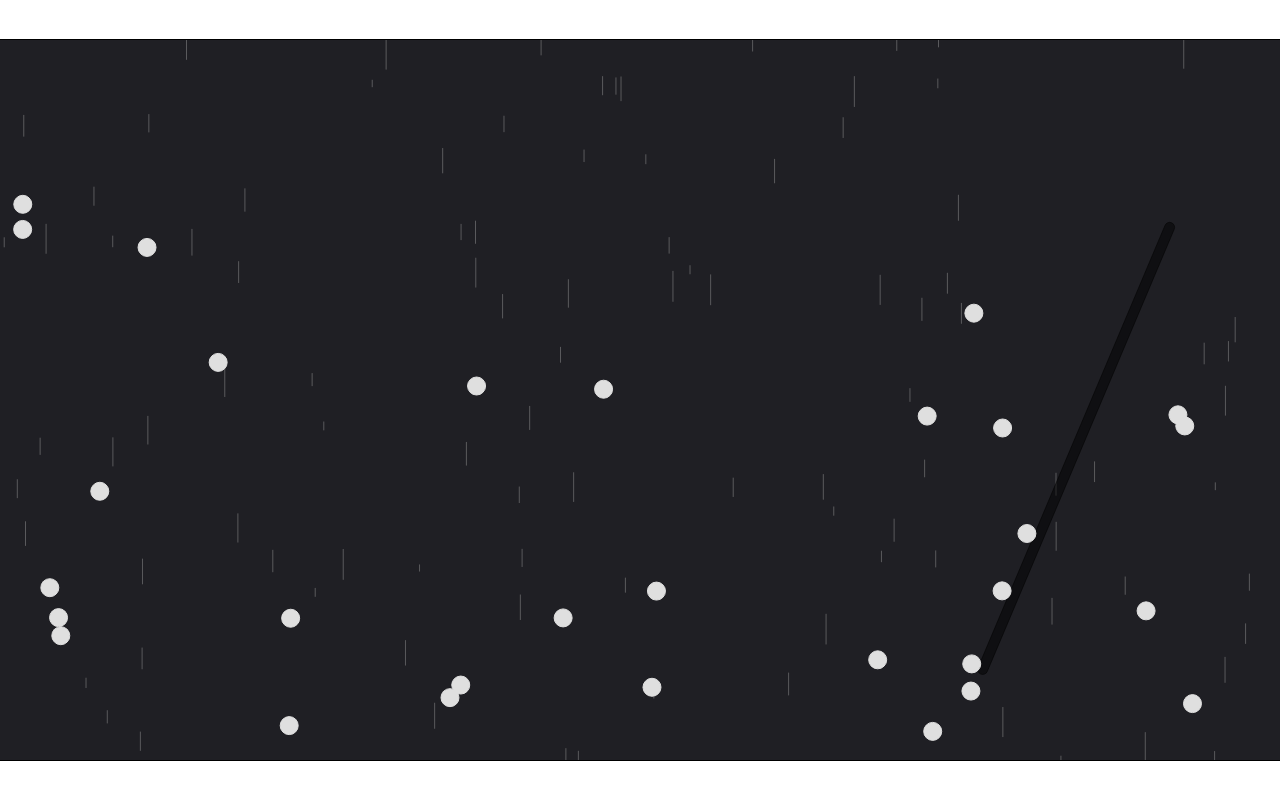
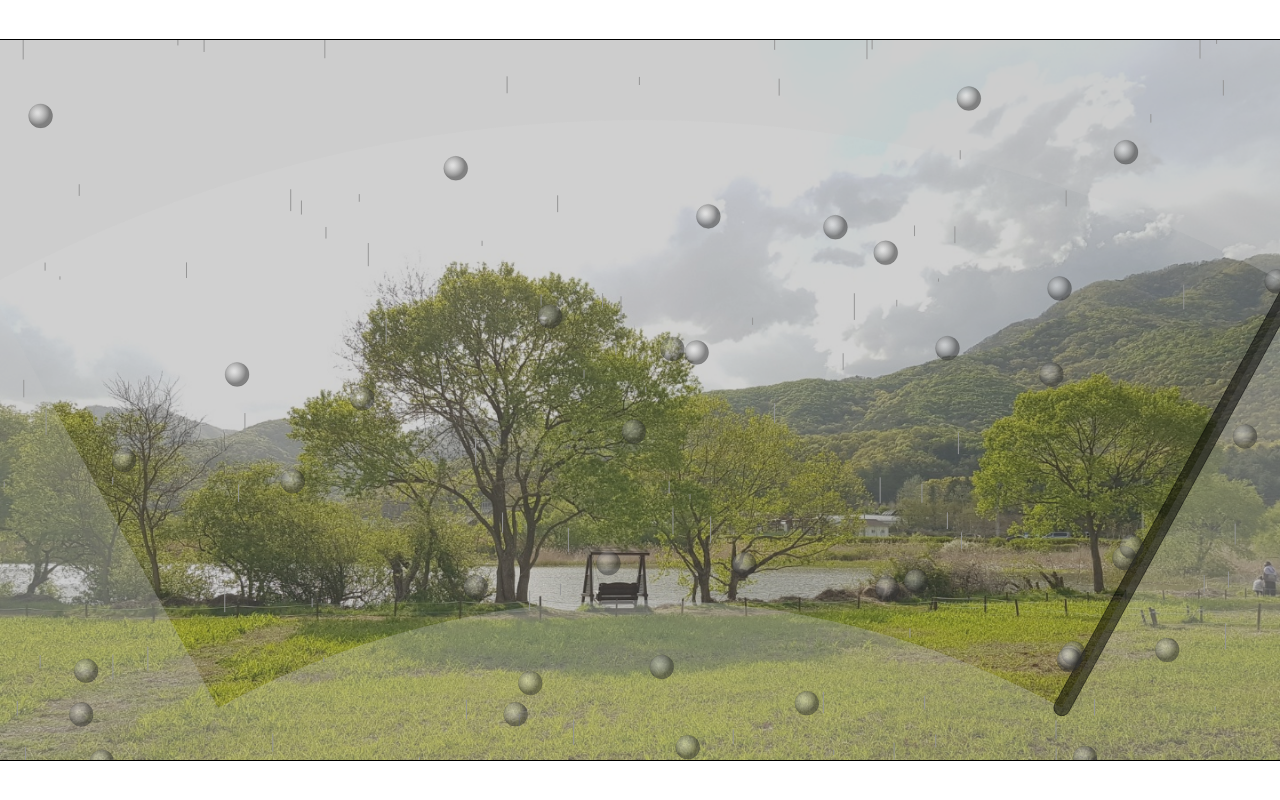
Before and after one commit to 4802852/watching_rain_in_car, a React (Create React App) app: page / in a window 1280 px wide. Built offline with nearby package versions, Linux system fonts and the light colour scheme.

Commit message:
style modify

```diff
--- a/src/components/RainDrop.js
+++ b/src/components/RainDrop.js
@@ -3,10 +3,10 @@ export class DropOnAir {
     this.index = index;
     this.canvasWidth = canvasWidth;
     this.canvasHeight = canvasHeight;
-    this.speedVar = Math.floor(canvasHeight / 150);
-    this.minSpeed = Math.floor(canvasHeight / 20);
-    this.lengthVar = Math.floor(canvasHeight / 30);
-    this.minLength = Math.floor(canvasHeight / 100);
+    this.speedVar = canvasHeight / 150;
+    this.minSpeed = canvasHeight / 20;
+    this.lengthVar = canvasHeight / 30;
+    this.minLength = canvasHeight / 255;
     this.x = Math.random() * this.canvasWidth;
     this.y = Math.random() * this.canvasHeight;
     this.speed = Math.random() * this.speedVar + this.minSpeed;
@@ -14,7 +14,7 @@ export class DropOnAir {
   }
 
   draw(context) {
-    context.strokeStyle = "rgb(150,150,150,0.5)";
+    context.strokeStyle = "rgb(150,150,150)";
     context.beginPath();
     context.moveTo(this.x, this.y);
     context.lineTo(this.x, this.y + this.length);
@@ -38,19 +38,24 @@ export class DropOnWindow {
     this.index = index;
     this.canvasWidth = canvasWidth;
     this.canvasHeight = canvasHeight;
-    this.dropSize = Math.floor(canvasHeight / 80);
-    this.wiperThres = canvasWidth <= 500 ? this.dropSize / 2 + 5 : this.dropSize / 2 + 8;
-    this.speedVar = Math.floor(canvasHeight / 200);
-    this.minSpeed = Math.floor(canvasHeight / 200);
-    this.lengthVar = Math.floor(canvasHeight / 150);
-    this.minLength = Math.floor(canvasHeight / 100);
+    this.dropSize = Math.floor(canvasHeight / 60);
+    this.wiperThres = canvasWidth / 80;
+    this.speedVar = canvasHeight / 500;
+    this.minSpeed = canvasHeight / 400;
+    this.lengthVar = canvasHeight / 30;
+    this.minLength = canvasHeight / 500;
     this.x = Math.random() * this.canvasWidth;
     this.y = Math.random() * this.canvasHeight;
-    this.speed = Math.random() * this.speedVar + this.minSpeed;
+    this.maxSpeed = Math.random() * this.speedVar + this.minSpeed;
     this.length = Math.random() * this.lengthVar + this.minLength;
+    this.cnt = 0;
+    this.speed = 0;
+    this.acceration = 0.05;
   }
 
   draw(context, wiperData) {
+    if (this.speed < this.maxSpeed) this.speed = this.acceration * (this.cnt / 50) * (this.cnt / 50);
+    this.cnt++;
     if (this.y > this.canvasHeight) {
       this.update();
     }
@@ -63,7 +68,6 @@ export class DropOnWindow {
       let down = Math.sqrt(Math.pow(ey - sy, 2) + Math.pow(sx - ex, 2));
       distance = up / down;
     }
-    // console.log(distance);
     const ab = { x: ex - sx, y: ey - sy };
     const ac = { x: this.x - sx, y: this.y - sy };
     const ba = { x: -ab.x, y: -ab.y };
@@ -80,22 +84,27 @@ export class DropOnWindow {
         this.x += dx * 2;
         this.y += dy * 2;
       }
-      this.y += this.speed / 3;
+      this.y += this.speed / 5;
     } else {
       this.y += this.speed;
     }
-    context.strokeStyle = "#dfdfdf";
+    context.strokeStyle = "rgb(0,0,0,00.1)";
     context.beginPath();
     context.arc(this.x, this.y, this.dropSize, 0, 2 * Math.PI);
     context.stroke();
-    context.fillStyle = "#dfdfdf";
+    let grd = context.createRadialGradient(this.x - this.dropSize / 4, this.y - this.dropSize / 4, (this.dropSize / 12) & 7, this.x - this.dropSize / 4, this.y - this.dropSize / 4, this.dropSize);
+    grd.addColorStop(0, "rgb(255,255,255,0.3)");
+    grd.addColorStop(1, "rgb(50,50,50,0.5");
+    context.fillStyle = grd;
     context.fill();
   }
 
   update() {
     this.x = Math.random() * this.canvasWidth;
     this.y = Math.random() * this.canvasHeight;
-    this.speed = Math.random() * this.speedVar + this.minSpeed;
+    this.maxSpeed = Math.random() * this.speedVar + this.minSpeed;
     this.length = Math.random() * this.lengthVar + this.minLength;
+    this.speed = 0;
+    this.cnt = 0;
   }
 }
--- a/src/components/RainInCar.js
+++ b/src/components/RainInCar.js
@@ -6,7 +6,7 @@ import Wiper from "./Wiper";
 const RainInCar = ({ canvasWidth, canvasHeight }) => {
   // Background
   const fillBackground = (context) => {
-    context.fillStyle = "rgb(31,31,36)";
+    context.fillStyle = "rgb(100,100,100,0.3)";
     context.fillRect(0, 0, canvasWidth, canvasHeight);
   };
 
@@ -14,14 +14,36 @@ const RainInCar = ({ canvasWidth, canvasHeight }) => {
   let IsWiping = false;
   let WipeStart = false;
 
-  const wiperVelocity = 0.01;
-  const wiper = new Wiper(canvasWidth, canvasHeight, wiperVelocity);
+  const wiperVelocity = 0.012;
+  const wiperLimit = 0.5;
+  const wiper = new Wiper(canvasWidth, canvasHeight, wiperVelocity, wiperLimit);
 
   const startWiping = () => {
     if (!IsWiping) WipeStart = true;
   };
 
-  // RainDrop
+  // Window Blur
+  const windowData = wiper.windowdata();
+  const blurWindow = (context) => {
+    const { centerX, centerY, minRadius, maxRadius, THETA } = windowData;
+    context.beginPath();
+    context.strokeStyle = "rgb(0,0,0, 0)";
+    context.beginPath();
+    context.moveTo(0, canvasHeight);
+    context.lineTo(0, 0);
+    context.lineTo(canvasWidth, 0);
+    context.lineTo(canvasWidth, canvasHeight);
+    context.lineTo(0, canvasHeight);
+    context.arc(centerX, centerY, minRadius, THETA - Math.PI, THETA - Math.PI + wiperLimit * 2);
+    context.arc(centerX, centerY, maxRadius, THETA - Math.PI + wiperLimit * 2, THETA - Math.PI, true);
+    context.lineTo(centerX + minRadius * Math.cos(THETA - Math.PI), centerY + minRadius * Math.sin(THETA - Math.PI));
+    context.closePath();
+    context.stroke();
+    context.fillStyle = "rgb(200,200,200,0.3)";
+    context.fill();
+  };
+
+  // RainDrop on Air
   const drops = [];
   for (let i = 0; i < (canvasWidth < 500 ? 50 : 100); i++) {
     drops.push(new DropOnAir(i, canvasWidth, canvasHeight));
@@ -29,7 +51,7 @@ const RainInCar = ({ canvasWidth, canvasHeight }) => {
 
   // RainDrop on Window
   const windowDrops = [];
-  for (let i = 0; i < (canvasWidth < 500 ? 15 : 30); i++) {
+  for (let i = 0; i < (canvasWidth < 500 ? 20 : 40); i++) {
     windowDrops.push(new DropOnWindow(i, canvasWidth, canvasHeight));
   }
 
@@ -38,6 +60,7 @@ const RainInCar = ({ canvasWidth, canvasHeight }) => {
     context.clearRect(0, 0, canvasWidth, canvasHeight);
     // Background
     fillBackground(context);
+    blurWindow(context);
     // Rain Drop
     drops.forEach((drop) => drop.update(context));
     // Wiper Movement
@@ -46,7 +69,7 @@ const RainInCar = ({ canvasWidth, canvasHeight }) => {
       WipeStart = false;
       setTimeout(() => {
         IsWiping = false;
-      }, ((0.4 * 4) / wiperVelocity / 60) * 1000);
+      }, ((wiperLimit * 4) / wiperVelocity / 60) * 1000);
     }
     let wiperData = wiper.animate(context, IsWiping);
     // Rain Drop on Window
@@ -54,7 +77,7 @@ const RainInCar = ({ canvasWidth, canvasHeight }) => {
   };
 
   const canvasRef = useCanvas(canvasWidth, canvasHeight, animate);
-  return <canvas ref={canvasRef} onMouseDown={startWiping} />;
+  return <canvas ref={canvasRef} onMouseDown={startWiping} style={{ background: "url(/image/background.jpeg)", backgroundSize: "cover" }} />;
 };
 
 export default RainInCar;
--- a/src/components/Wiper.js
+++ b/src/components/Wiper.js
@@ -1,13 +1,13 @@
 export class Wiper {
-  constructor(canvasWidth, canvasHeight, wiperVelocity) {
+  constructor(canvasWidth, canvasHeight, wiperVelocity, wiperLimit) {
     this.centerX = canvasWidth / 2;
     this.centerY = (canvasHeight / 9) * 18;
     this.minRadius = (canvasWidth / 16) * 11;
     this.maxRadius = (canvasWidth / 16) * 17;
-    this.wiperThickness = canvasWidth < 500 ? 6 : 10;
+    this.wiperThickness = canvasWidth / 80;
     this.VELOCITY = wiperVelocity;
     this.WIPERCOLOR = "rgb(0,0,0,0.5)";
-    this.LIMIT = 0.4;
+    this.LIMIT = wiperLimit;
     this.THETA = Math.PI / 2 - this.LIMIT;
     this.REVERSE = 1;
   }
@@ -46,6 +46,17 @@ export class Wiper {
     }
     return wiperData;
   }
+
+  windowdata() {
+    const data = {
+      centerX: this.centerX,
+      centerY: this.centerY,
+      minRadius: this.minRadius,
+      maxRadius: this.maxRadius,
+      THETA: this.THETA,
+    };
+    return data;
+  }
 }
 
 export default Wiper;
```
Also changed, not shown: public/image/background.jpeg (renamed from src/image/background.jpeg).
